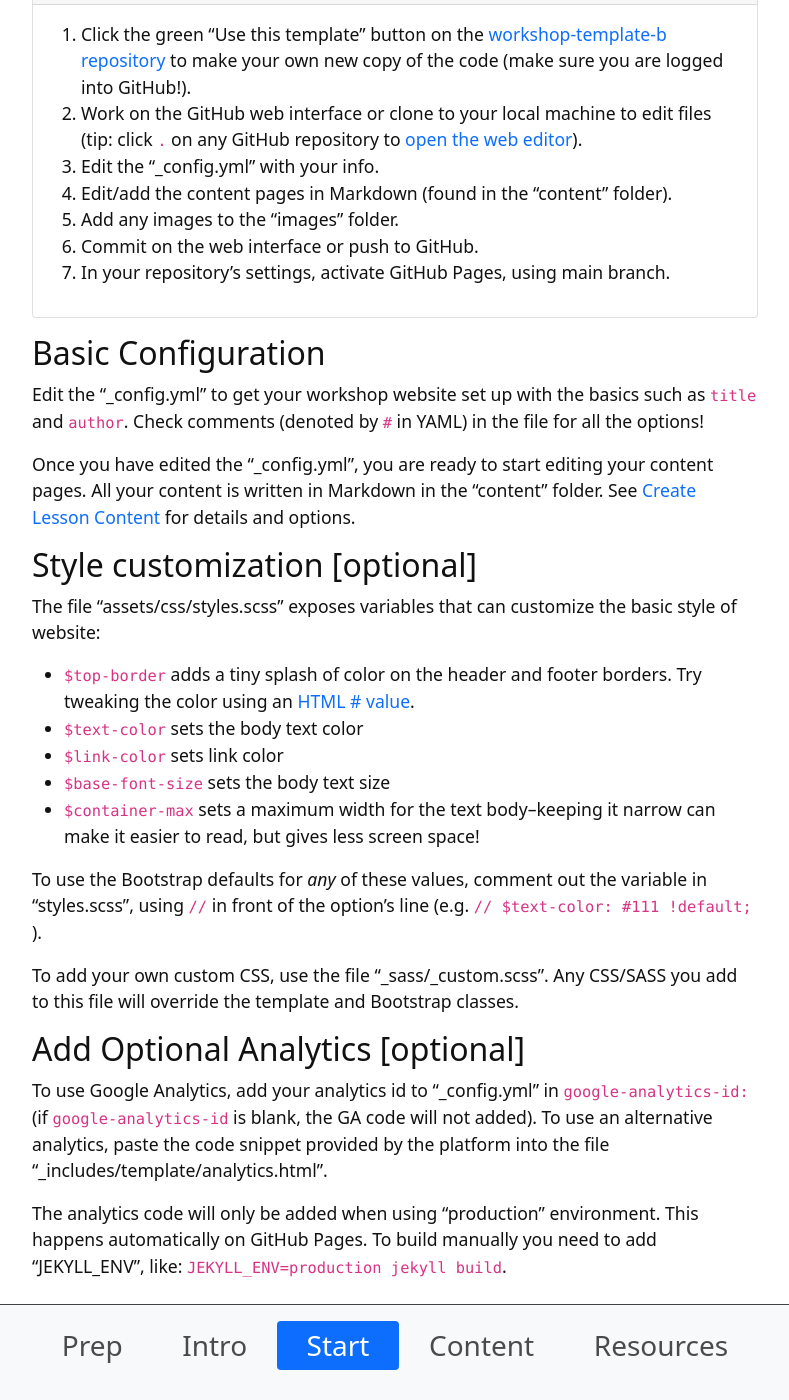
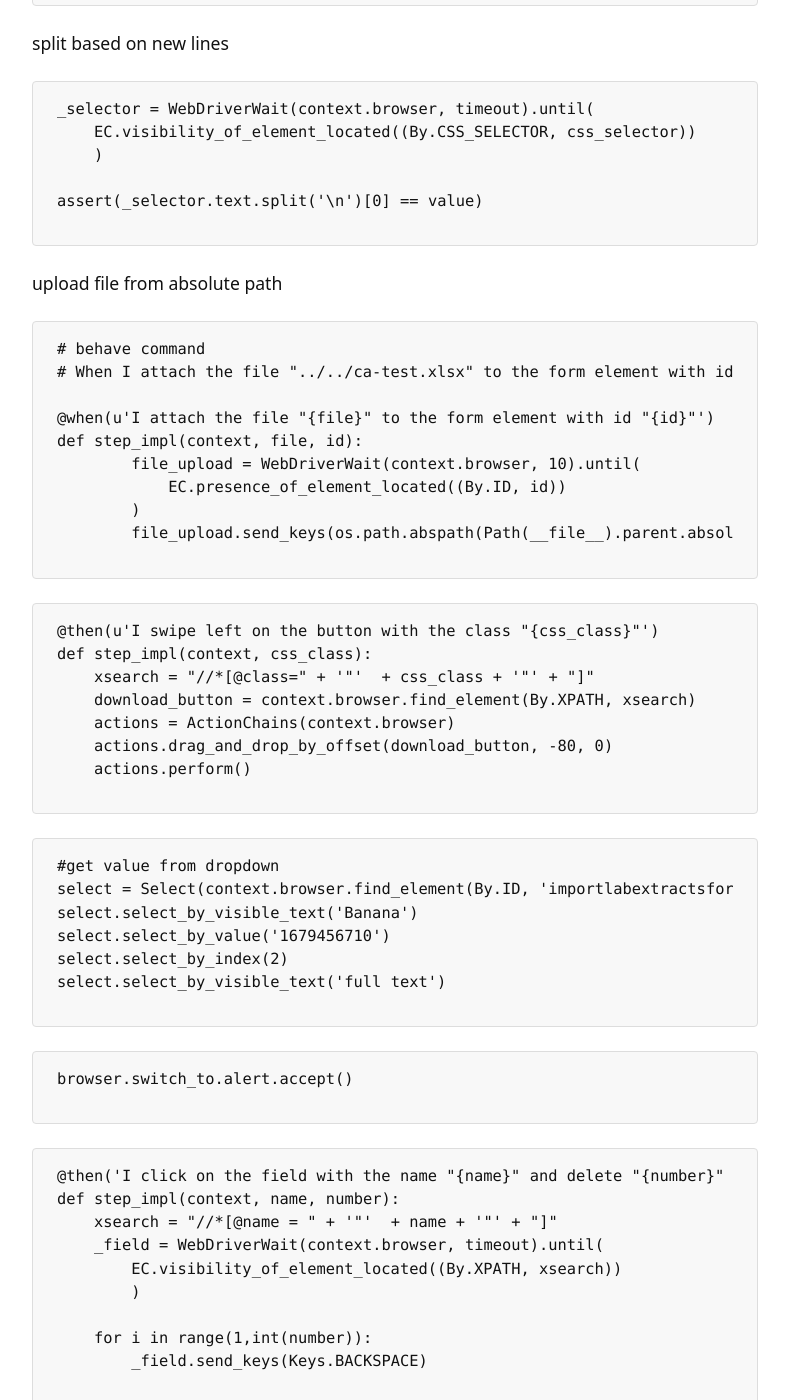
Before and after one commit to gu-eresearch/user_testing_python_selenium, a Jekyll site: the page built from content/2-lesson.md, in a window 1280 px wide and 1400 px high, scrolled down 464 px. Shown: the whole window, without its empty margins (245-1034 px from the left). Built offline with Jekyll 4.4.1, drawn with Linux system fonts in a browser that asks for light colours; some of the changed text lies outside the part shown.

Commit message:
initial commit

````diff
--- a/content/2-lesson.md
+++ b/content/2-lesson.md
@@ -1,52 +1,85 @@
 ---
-title: Get Started
-nav: Start
-topics: Template; Basic Config
+title: common
+nav: common
+topics: common
 ---
 
-The [workshop-template-b repository](https://github.com/evanwill/workshop-template-b) is a template project --> to get started quickly, make a copy and replace the demo with your own content and customizations.
-This [demo site](https://evanwill.github.io/workshop-template-b/) demonstrates the output on GitHub Pages.
-The content pages serve as documentation and examples to copy from.
-
-{% capture text %}
-1. Click the green "Use this template" button on the [workshop-template-b repository](https://github.com/evanwill/workshop-template-b) to make your own new copy of the code (make sure you are logged into GitHub!).
-2. Work on the GitHub web interface or clone to your local machine to edit files (tip: click `.` on any GitHub repository to [open the web editor](https://docs.github.com/en/codespaces/the-githubdev-web-based-editor)).
-3. Edit the "_config.yml" with your info.
-4. Edit/add the content pages in Markdown (found in the "content" folder).
-5. Add any images to the "images" folder.
-5. Commit on the web interface or push to GitHub.
-6. In your repository's settings, activate GitHub Pages, using main branch.{% endcapture %}
-{% include card.html header="Overview" text=text %}
 
 ## Basic Configuration
 
-Edit the "_config.yml" to get your workshop website set up with the basics such as `title` and `author`.
-Check comments (denoted by `#` in YAML) in the file for all the options!
+scroll
+```python
+context.browser.execute_script("window.scrollTo(0, 0)")
+```
 
-Once you have edited the "_config.yml", you are ready to start editing your content pages.
-All your content is written in Markdown in the "content" folder.
-See [Create Lesson Content]({{ '/content/3-lesson.html' | relative_url }}) for details and options.
 
-## Style customization [optional]
+split based on new lines
 
-The file "assets/css/styles.scss" exposes variables that can customize the basic style of website:
 
-- `$top-border` adds a tiny splash of color on the header and footer borders. Try tweaking the color using an [HTML # value](https://www.w3schools.com/colors/colors_picker.asp).
-- `$text-color` sets the body text color
-- `$link-color` sets link color
-- `$base-font-size` sets the body text size
-- `$container-max` sets a maximum width for the text body--keeping it narrow can make it easier to read, but gives less screen space!
+```python
+_selector = WebDriverWait(context.browser, timeout).until(
+    EC.visibility_of_element_located((By.CSS_SELECTOR, css_selector))
+    )
 
-To use the Bootstrap defaults for *any* of these values, comment out the variable in "styles.scss", using `//` in front of the option's line (e.g. `// $text-color: #111 !default;` ).
+assert(_selector.text.split('\n')[0] == value)
+```
 
-To add your own custom CSS, use the file "_sass/_custom.scss".
-Any CSS/SASS you add to this file will override the template and Bootstrap classes.
+upload file from absolute path
+```python
+# behave command
+# When I attach the file "../../ca-test.xlsx" to the form element with id "importcompoundsaustraliaform-importfile"
 
-## Add Optional Analytics [optional]
+@when(u'I attach the file "{file}" to the form element with id "{id}"')
+def step_impl(context, file, id):
+	file_upload = WebDriverWait(context.browser, 10).until(
+	    EC.presence_of_element_located((By.ID, id))
+	)
+	file_upload.send_keys(os.path.abspath(Path(__file__).parent.absolute() / file))
+```
 
-To use Google Analytics, add your analytics id to "_config.yml" in `google-analytics-id:` (if `google-analytics-id` is blank, the GA code will not added).
-To use an alternative analytics, paste the code snippet provided by the platform into the file "_includes/template/analytics.html".
+```python
+@then(u'I swipe left on the button with the class "{css_class}"')
+def step_impl(context, css_class):
+    xsearch = "//*[@class=" + '"'  + css_class + '"' + "]"
+    download_button = context.browser.find_element(By.XPATH, xsearch)
+    actions = ActionChains(context.browser)
+    actions.drag_and_drop_by_offset(download_button, -80, 0)
+    actions.perform()
+```
 
-The analytics code will only be added when using "production" environment.
-This happens automatically on GitHub Pages.
-To build manually you need to add "JEKYLL_ENV", like: `JEKYLL_ENV=production jekyll build`.
+```python
+#get value from dropdown
+select = Select(context.browser.find_element(By.ID, 'importlabextractsform-importid'))
+select.select_by_visible_text('Banana')
+select.select_by_value('1679456710')
+select.select_by_index(2)
+select.select_by_visible_text('full text')
+```
+
+```python
+browser.switch_to.alert.accept()
+```
+
+
+```python
+@then('I click on the field with the name "{name}" and delete "{number}" values')
+def step_impl(context, name, number):
+    xsearch = "//*[@name = " + '"'  + name + '"' + "]"
+    _field = WebDriverWait(context.browser, timeout).until(
+        EC.visibility_of_element_located((By.XPATH, xsearch))
+        )
+
+    for i in range(1,int(number)):
+        _field.send_keys(Keys.BACKSPACE)
+```
+
+
+
+```python
+def check_exists(test_item, check_item):
+    try:
+        assert(test_item== check_item)
+    except AssertionError:
+        return False
+    return True
+```
````
Also changed, not shown: content/1-intro.md (+0 -31 lines).
